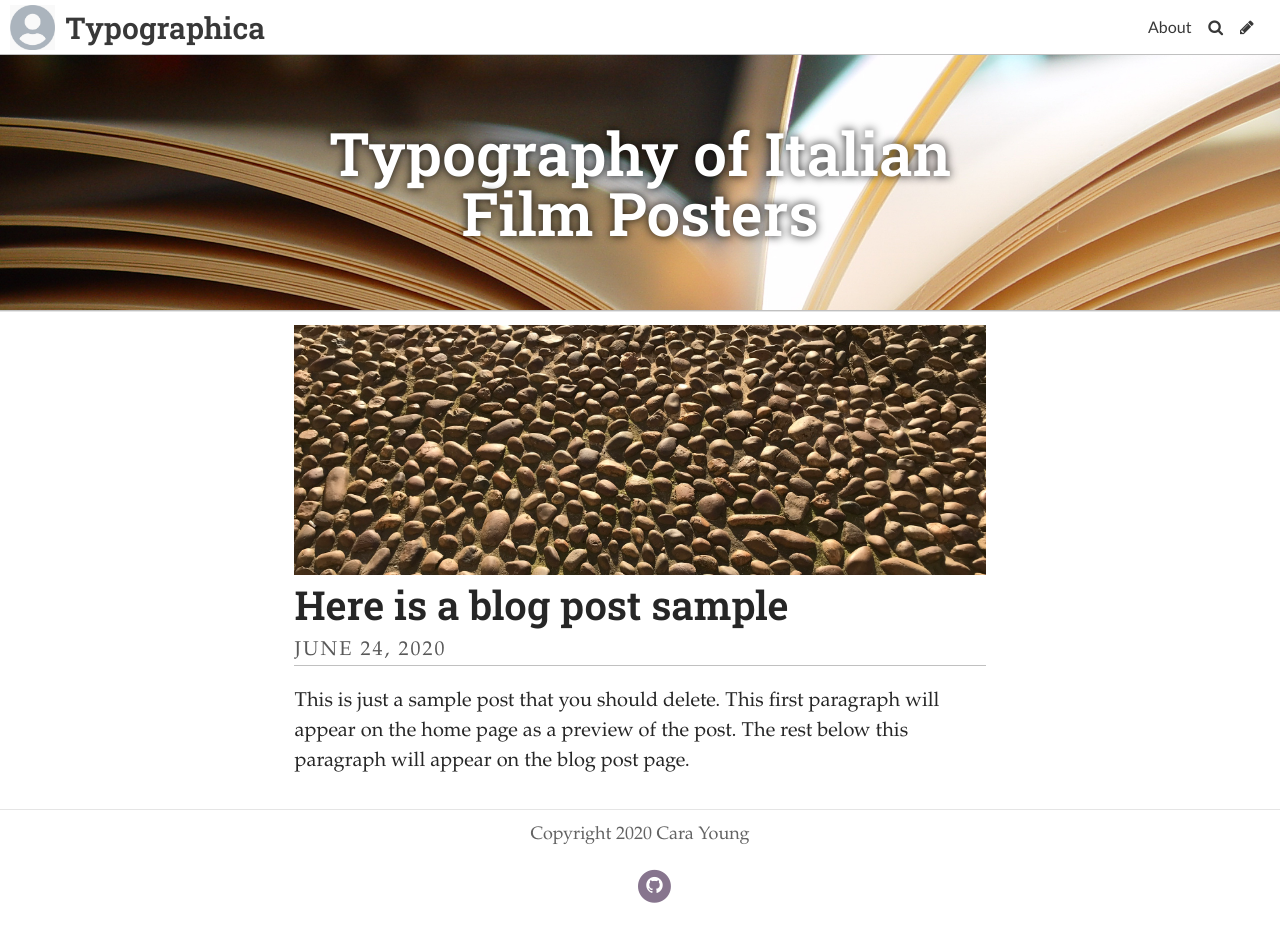
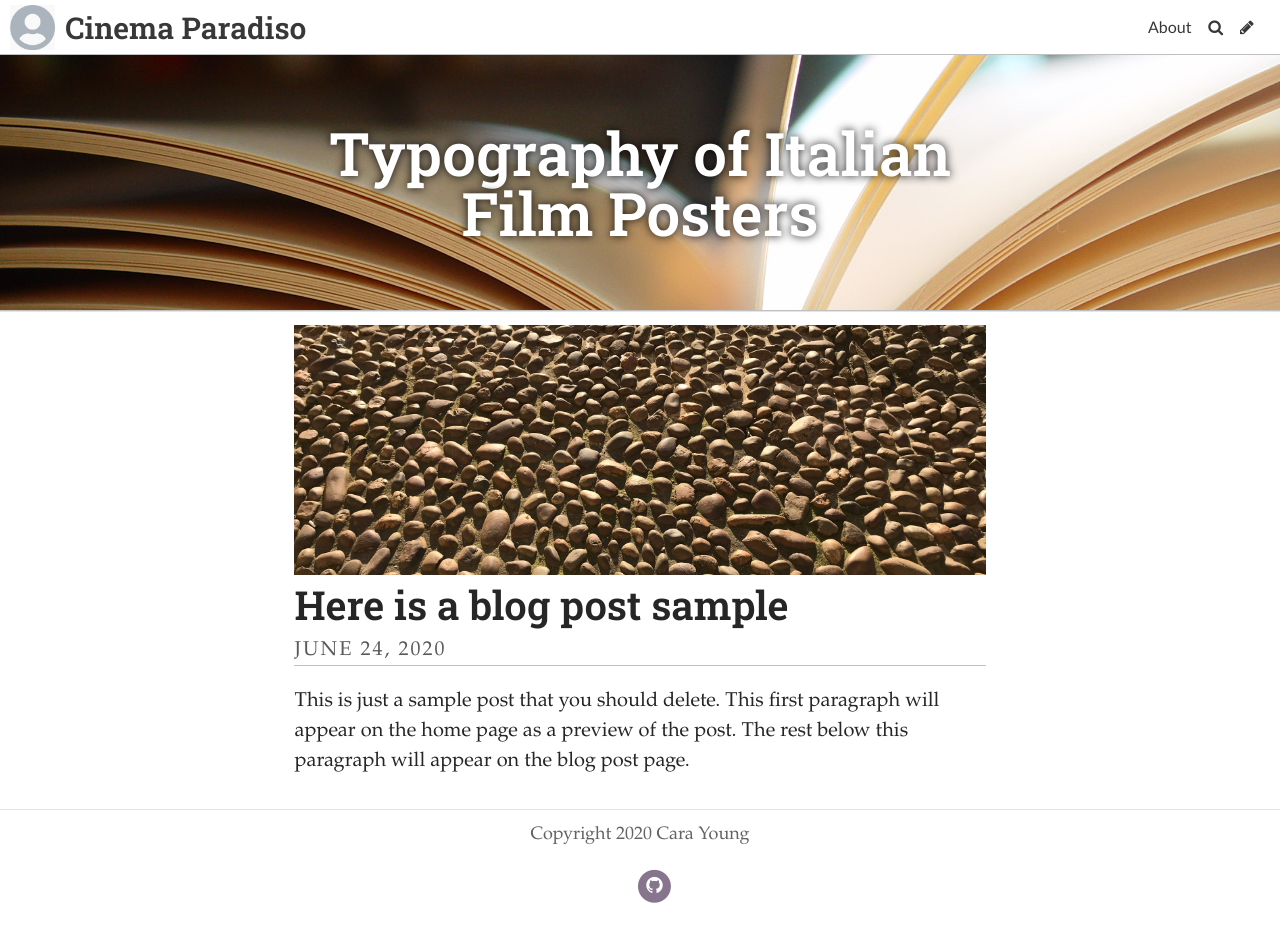
Before and after one commit to caraloi/cinemaparadiso, a Jekyll site: the page built from index.html, in a window 1280 px wide. Built offline with Jekyll 4.4.1, drawn with Linux system fonts in a browser that asks for light colours; some web fonts are replaced; the list of posts is cut into pages by our own code.

Commit message:
Update Settings “general”

```diff
--- a/_data/settings.yml
+++ b/_data/settings.yml
@@ -1,4 +1,4 @@
-title: Typographica
+title: Cinema Paradiso
 description: A study into the use of typography for Italian film posters
 header_text: "Typography of Italian Film Posters "
 footer_text: Copyright 2020 Cara Young
```
